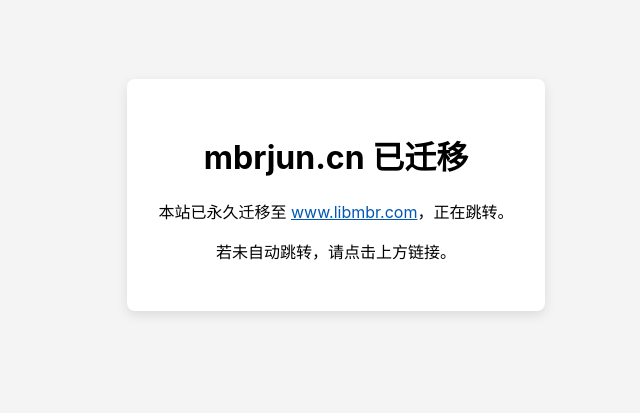
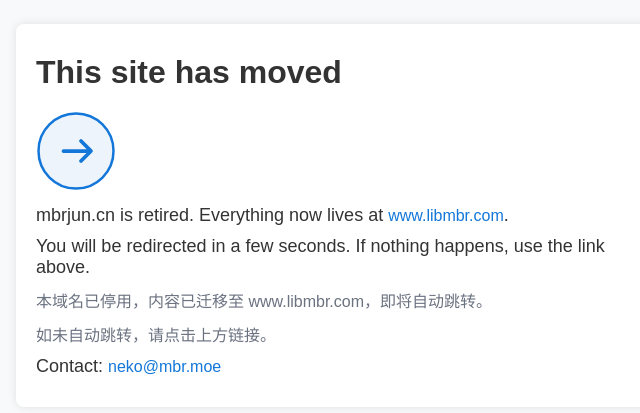
Before and after one commit to libMBR/www-mbrjun-cn-redirect, a plain HTML site: page index.html in a window 1280 px wide. Shown: the part 205-618 px from the top of the page, without its empty margins (304-944 px from the left). Drawn offline with Linux system fonts and the light colour scheme.

Commit message:
redirect: retarget ha/giscus/key and restyle fallback page
- ha -> aqara.libmbr.com, giscus -> hiroko.libmbr.com
- key -> fixed /tools/passkeymanagement/ URL (breaking refactor, path dropped)
- set HSTS/noindex/cache on middleware responses; edgeone.json headers alone
  are not forwarded to function responses
- fallback index.html mirrors the legal-unavailable page style, English first
- English README and comments

```diff
--- a/index.html
+++ b/index.html
@@ -1,22 +1,73 @@
 <!DOCTYPE html>
-<html lang="zh-CN">
+<html lang="en">
 <head>
     <meta charset="UTF-8">
-  <meta name="viewport" content="width=device-width, initial-scale=1">
+    <meta name="viewport" content="width=device-width, initial-scale=1.0">
     <meta name="robots" content="noindex">
     <meta http-equiv="refresh" content="2;url=https://www.libmbr.com/">
-  <title>mbrjun.cn 已迁移至 libmbr.com</title>
+    <title>Site moved - mbrjun.cn</title>
     <style>
-    body{font-family:-apple-system,BlinkMacSystemFont,"Segoe UI",Roboto,sans-serif;display:flex;align-items:center;justify-content:center;height:100vh;margin:0;background:#f4f4f4}
-    .box{max-width:560px;padding:32px;background:#fff;border-radius:8px;box-shadow:0 4px 12px rgba(0,0,0,.1);text-align:center}
-    a{color:#0056b3}
+        body {
+            display: flex;
+            justify-content: center;
+            align-items: center;
+            min-height: 100vh;
+            margin: 0;
+            font-family: "Google Sans Display", Arial, sans-serif;
+            background-color: #f8f9fa;
+            text-align: left;
+            color: #333;
+            padding: 20px;
+        }
+        .container {
+            max-width: 600px;
+            padding: 20px;
+            background: white;
+            box-shadow: 0 0 10px rgba(0, 0, 0, 0.1);
+            border-radius: 8px;
+        }
+        h1 {
+            font-size: 32px;
+            margin: 10px 0;
+            font-weight: bold;
+        }
+        p {
+            font-size: 18px;
+            margin: 10px 0;
+        }
+        .secondary {
+            color: #6b7280;
+            font-size: 16px;
+        }
+        a {
+            color: #1277d9;
+            text-decoration: none;
+            font-size: 16px;
+        }
+        a:hover {
+            text-decoration: underline;
+        }
+        .icon {
+            width: 100%;
+            max-width: 80px;
+            height: auto;
+            margin-top: 10px;
+        }
     </style>
 </head>
 <body>
-  <div class="box">
-    <h1>mbrjun.cn 已迁移</h1>
-    <p>本站已永久迁移至 <a href="https://www.libmbr.com/">www.libmbr.com</a>，正在跳转。</p>
-    <p>若未自动跳转，请点击上方链接。</p>
+    <div class="container">
+        <h1>This site has moved</h1>
+        <svg class="icon" viewBox="0 0 64 64" role="img" aria-label="Redirect">
+            <circle cx="32" cy="32" r="30" fill="#eef4fb" stroke="#1277d9" stroke-width="2"/>
+            <path d="M22 32h20M36 24l8 8-8 8" fill="none" stroke="#1277d9" stroke-width="3"
+                  stroke-linecap="round" stroke-linejoin="round"/>
+        </svg>
+        <p>mbrjun.cn is retired. Everything now lives at <a href="https://www.libmbr.com/">www.libmbr.com</a>.</p>
+        <p>You will be redirected in a few seconds. If nothing happens, use the link above.</p>
+        <p class="secondary">本域名已停用，内容已迁移至 www.libmbr.com，即将自动跳转。</p>
+        <p class="secondary">如未自动跳转，请点击上方链接。</p>
+        <p>Contact: <a href="mailto:neko@mbr.moe">neko@mbr.moe</a></p>
     </div>
 </body>
 </html>
```
Also changed, not shown: middleware.js (+36 -11 lines), test-middleware.mjs (+24 -14 lines), 1 other file. Lines whose indentation alone changed are shown as unchanged.
